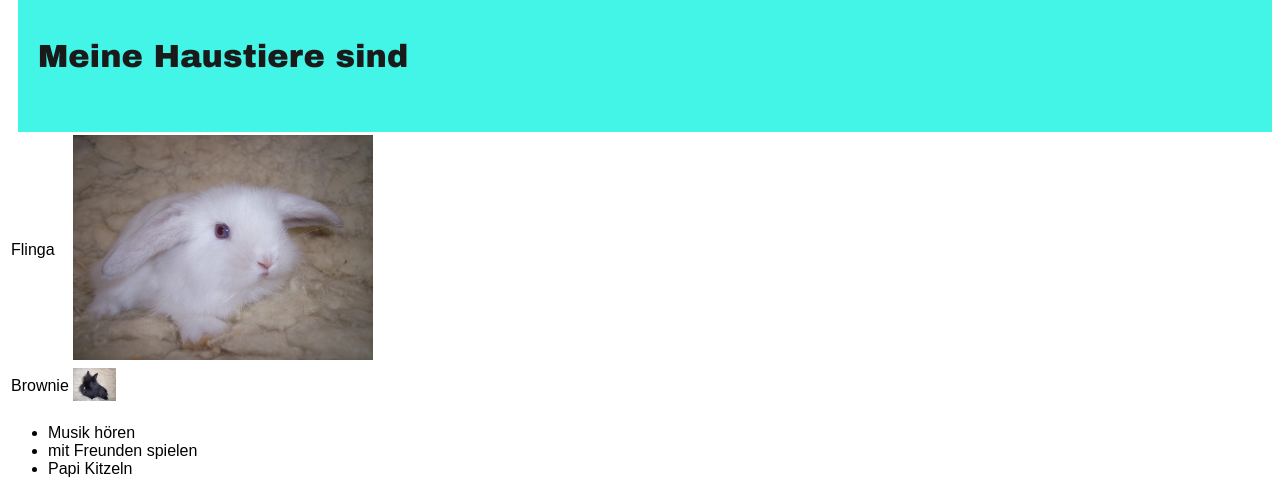
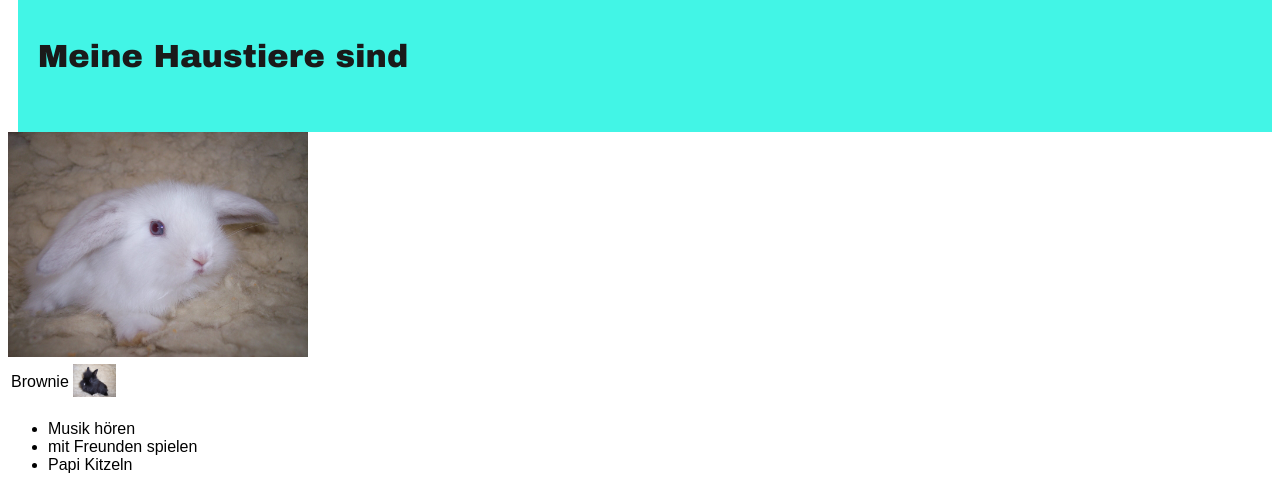
Before and after one commit to elinahut3d/elinahut3d.github.io, a plain HTML site: page index.html in a window 1280 px wide. Shown: the part 845-1339 px from the top of the page. Drawn offline with Linux system fonts and the light colour scheme.

Commit message:
Update index.html

```diff
--- a/index.html
+++ b/index.html
@@ -2,7 +2,7 @@
 <html lang="de">
 
 <head>
-    <title>Startseite / Elina hh</title>
+    <title>Startseite / Elina </title>
 
     <!---Das ist ein Kommentar - er erscheint nicht auf der Webseite -->
 
@@ -27,9 +27,10 @@
     <img src="Co-Dance.png" alt="Ein Ferrari" width="300">
 
 	<h1> Meine Haustiere sind</h1>
+
+    <img src="Flinga.jpg" alt="Flinga" width="300">
   <table width="500">
 
-    <tr><td>Flinga</td><td><img src="Flinga.jpg" width="300px"></td></tr>
     <tr><td>Brownie</td><td><img src="Brownie.jpg" width="10%"></td></tr>
   </table>
       <ul>
```
